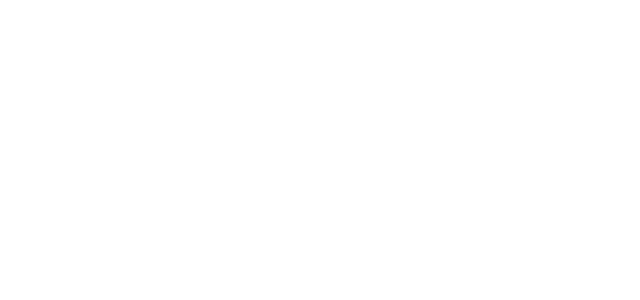
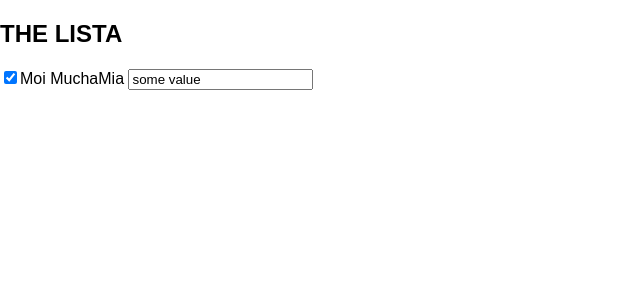
Before and after one commit to muhammad-awan/yet-another-todo-app, a React (Create React App) app: page / in a window 1280 px wide. Shown: the top 300 px of the page, without its empty margins (0-640 px from the left). Built offline with nearby package versions, Linux system fonts and the light colour scheme.

Commit message:
Create Field and Checkbox react components, and integrate in app.js

```diff
--- a/src/App.js
+++ b/src/App.js
@@ -1,11 +1,16 @@
 import React, { Component } from 'react';
-import './App.css';
+import Checkbox from './components/Checkbox'
+import Field from './components/Field'
 
 class App extends Component {
   render() {
     return (
       <div className="App">
-
+        <div className="App-header">
+          <h2>THE LISTA</h2>
+        </div>
+          <Checkbox checked={ true } label='Moi Mucha'/>
+          <Field value='some value' label='Mia'/>
       </div>
     );
   }
--- /dev/null
+++ b/src/components/Checkbox.js
@@ -0,0 +1,13 @@
+import React from 'react'
+
+export default function Checkbox({
+  checked,
+  label
+}){
+  return (
+    <label>
+     <input type="checkbox" checked={ checked } />
+     { label }
+    </label>
+  )
+}
--- /dev/null
+++ b/src/components/Field.js
@@ -0,0 +1,14 @@
+import React from 'react'
+
+export default function Field({
+  value,
+  label
+}){
+  return (
+    <label>
+     { label }
+     {' '}
+     <input value={ value } />
+    </label>
+  )
+}
```
